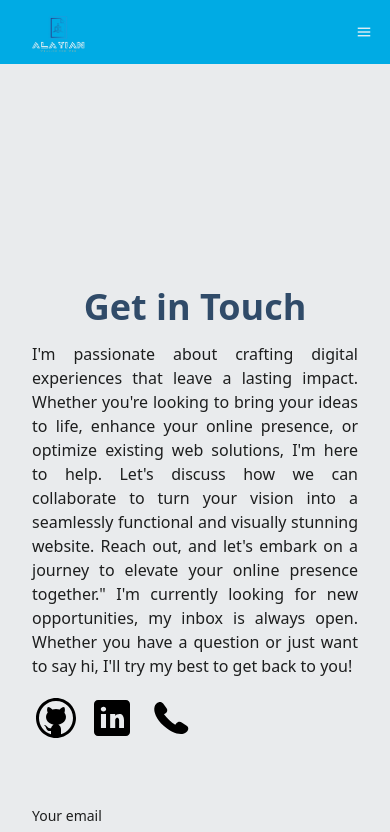
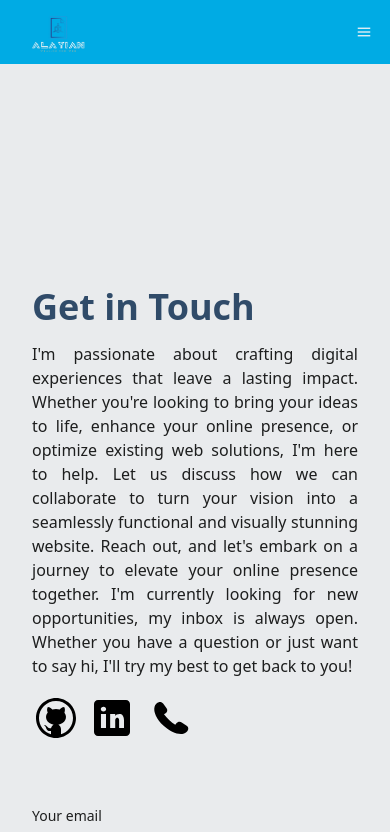
Before and after one commit to alayianwebforeveryone/mycv, a Next.js app: page /Contact in a window 390 px wide. Shown: the top 832 px of the page. Built offline with nearby package versions, Linux system fonts and the light colour scheme.

Commit message:
solve build error

```diff
--- a/src/components/About/index.jsx
+++ b/src/components/About/index.jsx
@@ -58,7 +58,7 @@ const AboutSection = () => {
     <section className=" w-full my-20 " id="about">
       <div className="py-8 px-12 flex-col   md:flex-row   gap-4  flex md:gap-48 justify-between">
         <div className="rounded-t-full md:w-[25%] w-[80%]  mx-auto   ">
-        <Image src={About}  className="rounded-t-full  object-contain"/>
+        <Image src={About} alt="profile"  className="rounded-t-full  object-contain"/>
         </div>
         <div className="mt-8 md:w-[50%] md:mt-0 text-left flex flex-col h-full">
           <h2 className=" font-bold  text-2xl md:text-4xl  text-center    text-[#304B69]  mb-4">About Me</h2>
--- a/src/components/Contact/index.jsx
+++ b/src/components/Contact/index.jsx
@@ -46,16 +46,16 @@ const Contact = () => {
       className="grid  md:grid-cols-2 my-12 md:my-2 py-36 md:gap-8   xl:gap-4  lg:gap-24 relative md:px-8 lg:px-16 xl:px-24"
     >
       <div className="  z-10 px-8 md:px-0">
-        <h5 className="text-[36px] text-center md:text-left  text-[#304B69] text-left font-bold  my-2">
+        <h5 className="text-[36px] md:text-left  text-[#304B69] text-left font-bold  my-2">
           Get in Touch
         </h5>
         <p className=" mb-4 max-w-md text-justify">
-          {" "}
-          I'm passionate about crafting digital experiences that leave a lasting impact.
-          Whether you're looking to bring your ideas to life, enhance your online presence,
-          or optimize existing web solutions, I'm here to help. Let's discuss how we can collaborate
+
+          I&apos;m passionate about crafting digital experiences that leave a lasting impact.
+          Whether you&apos;re looking to bring your ideas to life, enhance your online presence,
+          or optimize existing web solutions, I&apos;m here to help. Let us discuss how we can collaborate
           to turn your vision into a seamlessly functional and visually stunning website. Reach out,
-          and let's embark on a journey to elevate your online presence together."
+          and let&apos;s embark on a journey to elevate your online presence together.
           I&apos;m currently looking for new opportunities, my inbox is always
           open. Whether you have a question or just want to say hi, I&apos;ll
           try my best to get back to you!
--- a/src/components/Dashboard/index.jsx
+++ b/src/components/Dashboard/index.jsx
@@ -97,8 +97,8 @@ const Home = () => {
            presence with us – where every click tells a story, and every pixel paints a masterpiece.
            In a rapidly evolving digital landscape, the key to success lies in staying ahead.
             Our tailored solutions are designed to propel your business to new heights, leveraging
-            cutting-edge strategies and innovative technologies. Whether you're aiming to enhance your
-            online presence, optimize operations, or reach a broader audience, we're here to navigate the
+            cutting-edge strategies and innovative technologies. Whether you&apos;re aiming to enhance your
+            online presence, optimize operations, or reach a broader audience, we&apos;re here to navigate the
             digital realm with you.</p>
         </div>
     </section>
```
